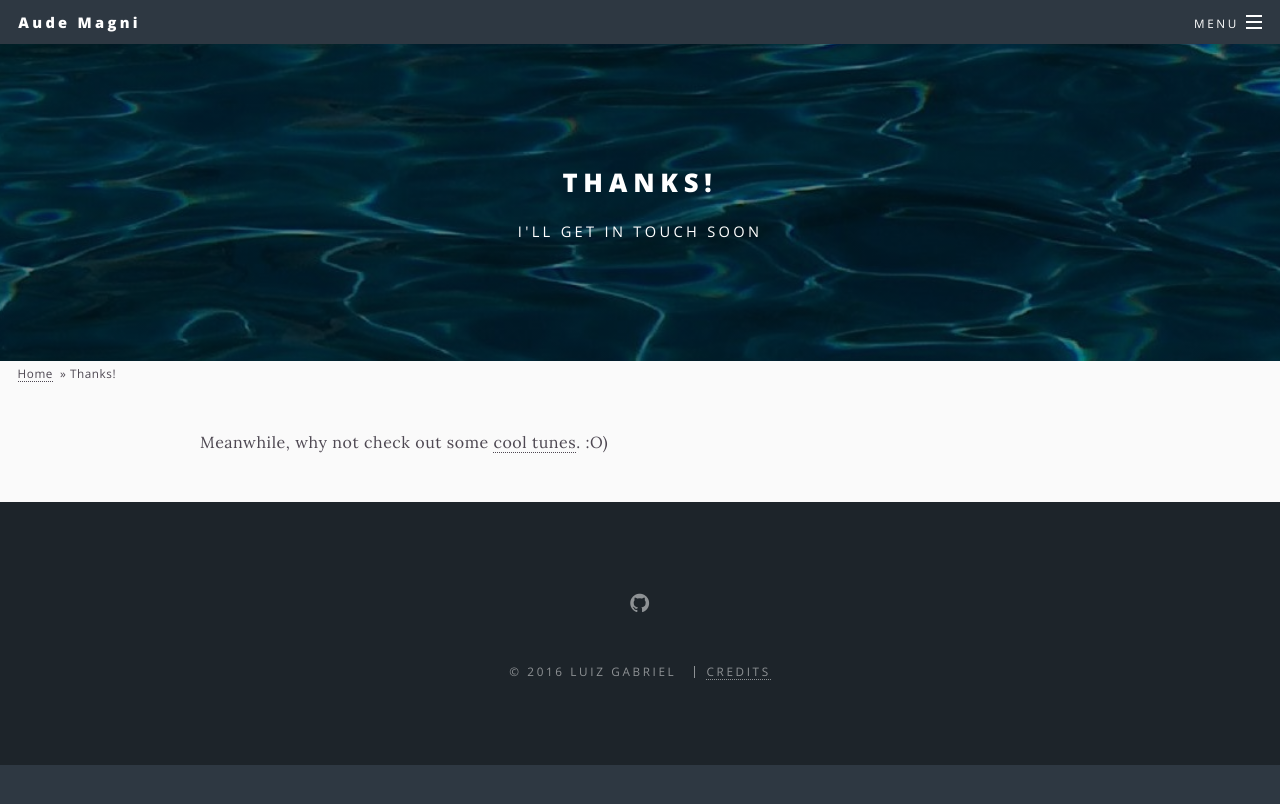
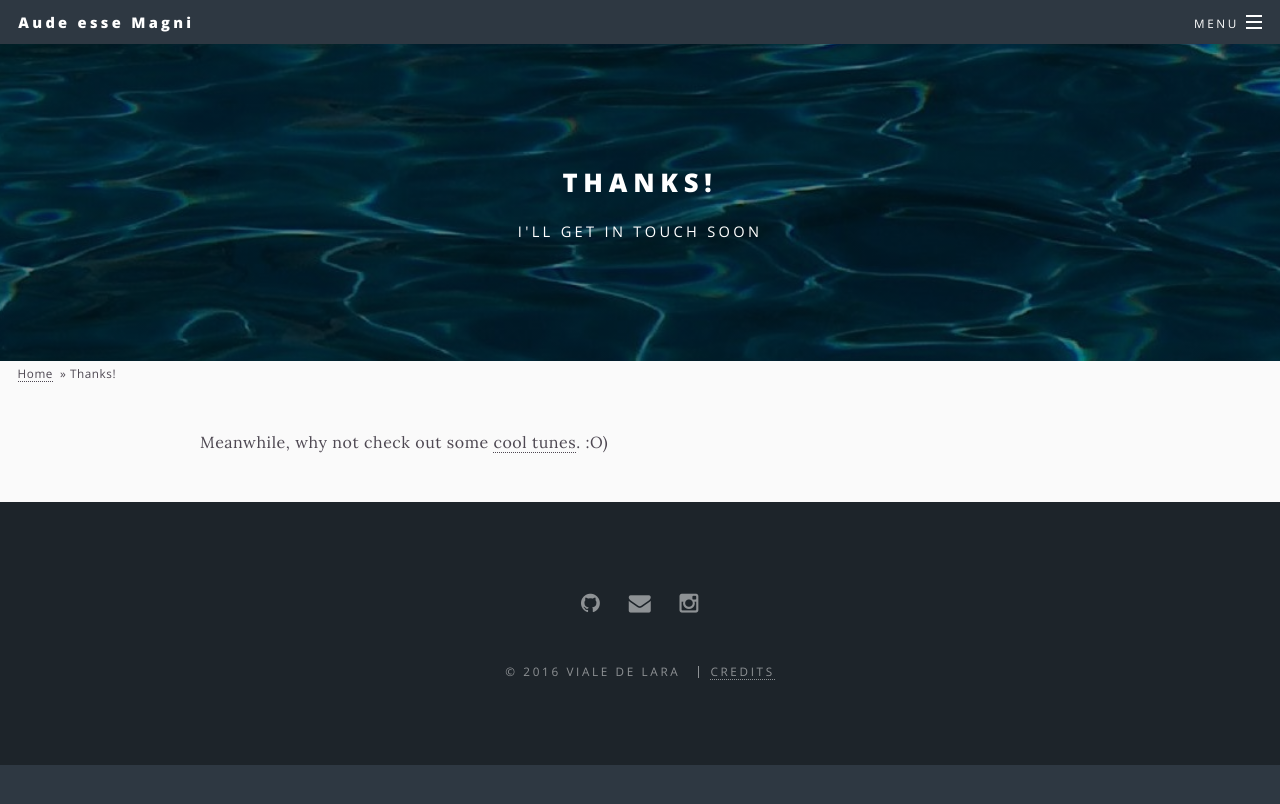
Before and after one commit to LGabrielM/LGabrielM.github.io, a Jekyll site: the page built from _pages/contact-success.html, in a window 1280 px wide. Shown: the top 804 px of the page. Built offline with Jekyll 4.4.1, drawn with Linux system fonts in a browser that asks for light colours.

Commit message:
Changing basic info

```diff
--- a/_config.yml
+++ b/_config.yml
@@ -11,11 +11,11 @@
 # (Using that method instead of site.owner, in case your posts get cloned with your repo.)
 
 # Site settings
-title: Aude Magni
-description:
+title: Aude esse Magni
+description: Dare to be great
 owner:
-  name: Luiz Gabriel # or company name
-  email: gabrielfieldabarra@gmail.com
+  name: Viale de Lara # or company name
+  email: vialedelara@gmail.com
   url: http://audemagni.com
 first_published: 2016 # if migrating another site, the year of your first publish
 baseurl: "" # the subpath of your site, e.g. /blog
@@ -24,23 +24,23 @@ url: "http://arkadianriver.com" # the base hostname & protocol for your site
 # on landing page
 # - set the greeting only if you want to display the first green section
 greeting:
-  title: Welcome!
-  text: I hope you enjoy my collection
+  title: Welcome to Aude esse Magni!
+  text: I hope you enjoy your time
 # - title for your blog's featured posts
 features-title: Featured topics
 # - displayed at the bottom
-closing-head: Thanks for visiting
-closing-para: Feel free to get in touch. Cheers!
+closing-head: I hope you feel inspired
+closing-para: Have a wonderful day. Stay strong!
 
 # on all pages (and the first three you list display with greeting, if included)
 social:
   github: https://github.com/LGabrielM
-  #linkedin-square: https://linkedin.com/in/garyfaircloth
-  #facebook-official: https://facebook.com/gary.faircloth
-  #google-plus-square: https://plus.google.com/u/0/+GaryFaircloth
-  #email: /contact/
+  #linkedin-square: https://linkedin.com/
+  #facebook-official: https://facebook.com/vialedelara
+  #google-plus-square: https://plus.google.com/
+  email: /contact/
   #flickr:
-  #instagram:
+  instagram: https://instagram.com/lgabrielm/
   #youtube-square:
   #spotify:
   #stack-overflow:
```
